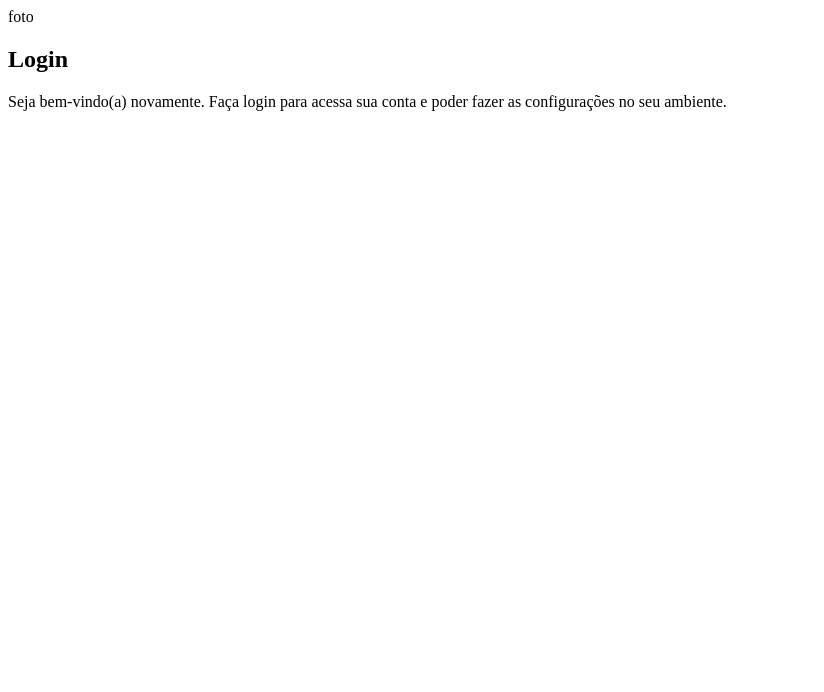
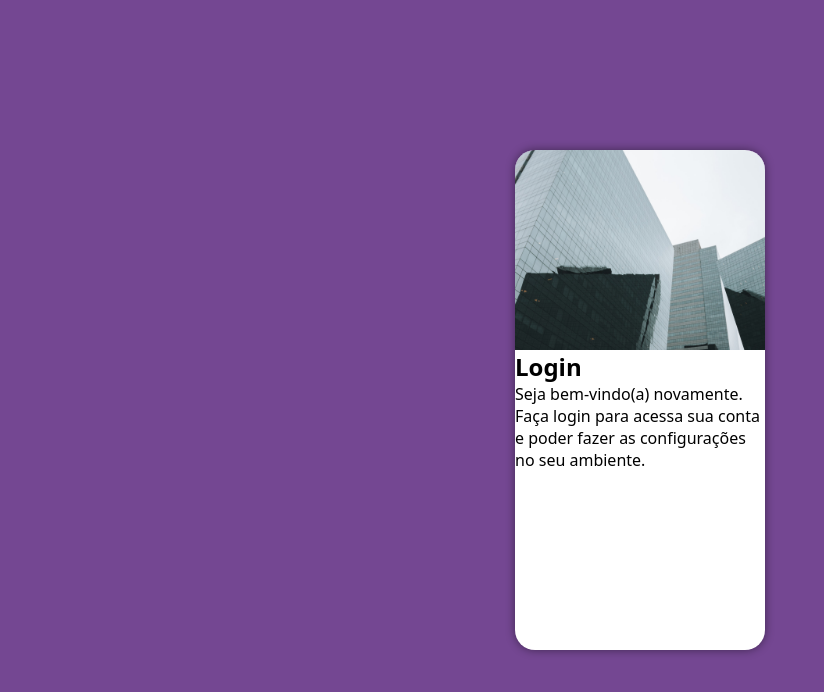
Before and after one commit to LuizFelipeCoelho/projeto-login, a plain HTML site: page index.html in a window 1280 px wide. Shown: the whole page, without its empty margins (0-824 px from the left). Drawn offline with Linux system fonts and the light colour scheme.

Commit message:
layout inicial

```diff
--- a/estilos/style.css
+++ b/estilos/style.css
@@ -6,3 +6,42 @@
     Lilás: #5f2c82
 
 */
+
+*{
+    margin: 0px;
+    padding: 0px;
+    font-family: system-ui, -apple-system, BlinkMacSystemFont, 'Segoe UI', Roboto, Oxygen, Ubuntu, Cantarell, 'Open Sans', 'Helvetica Neue', sans-serif;
+    box-sizing: border-box;
+}
+
+body{
+    background-color: #602c82de;
+    height: 100vh;
+    width: 100vw;
+}
+
+main{
+    height: 100vh;
+    width: 100vw;
+    position: relative;
+}
+
+#login{
+    position: absolute;
+    left: 50%;
+    top: 50%;
+    transform: translate(-50%, -50%);
+
+    overflow: hidden;
+    background-color: white;
+    height: 500px;
+    width: 250px;
+    border-radius: 20px;
+    box-shadow: 0px 0px 10px rgba(0, 0, 0, 0.450);
+}
+
+#imagem{
+    background: #602c82de url(../imagens/metal.jpg) center center no-repeat;
+    height: 200px;
+    background-size: cover;
+}
--- a/index.html
+++ b/index.html
@@ -9,9 +9,9 @@
 </head>
 <body>
     <main>
-        <section>
+        <section id="login">
             <div id="imagem">
-                foto
+
             </div>
             <div id="formulario">
                 <h1>Login</h1>
```
